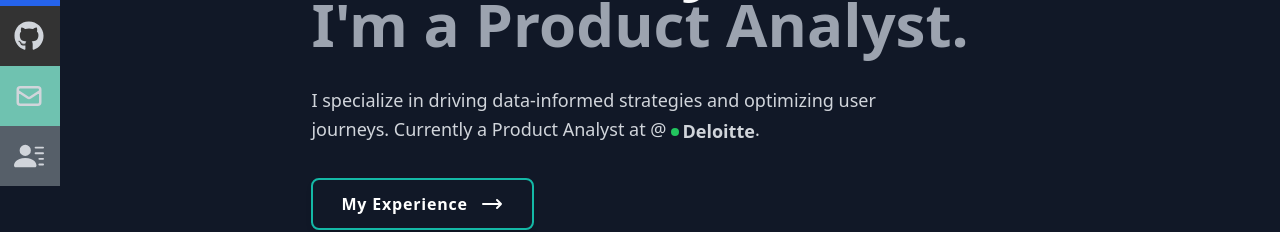
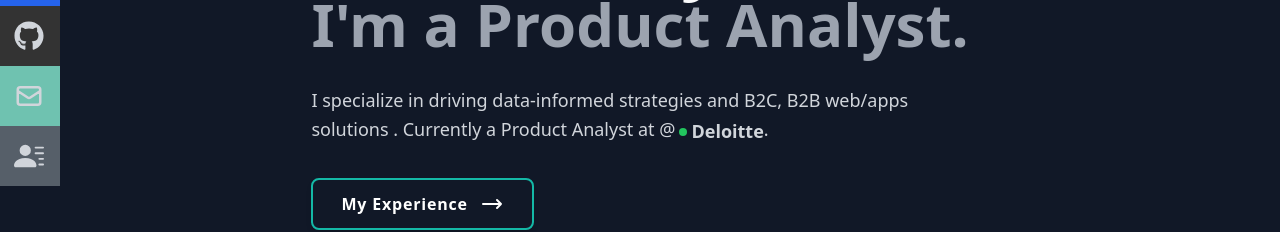
Before and after one commit to ManishSuyal/PortfolioManz, a React (Create React App) app: page / in a window 1280 px wide. Shown: the part 334-566 px from the top of the page. Built offline with nearby package versions, Linux system fonts and the light colour scheme.

Commit message:
updates jan26

```diff
--- a/src/components/Home.jsx
+++ b/src/components/Home.jsx
@@ -34,7 +34,7 @@ const Home = () => {
 
         {/* Description - Max width set for better readability, subtle color */}
         <p className='text-gray-300 text-lg py-4 max-w-[600px] leading-relaxed animate-fadeInUp'>
-          I specialize in driving data-informed strategies and optimizing user journeys.
+          I specialize in driving data-informed strategies and B2C, B2B web/apps solutions .
           Currently a Product Analyst at @
           <span className="inline-flex items-center space-x-1 ml-1 font-bold">
             <svg className="w-2 h-2 text-green-500" viewBox="0 0 10 10" fill="currentColor">
```
